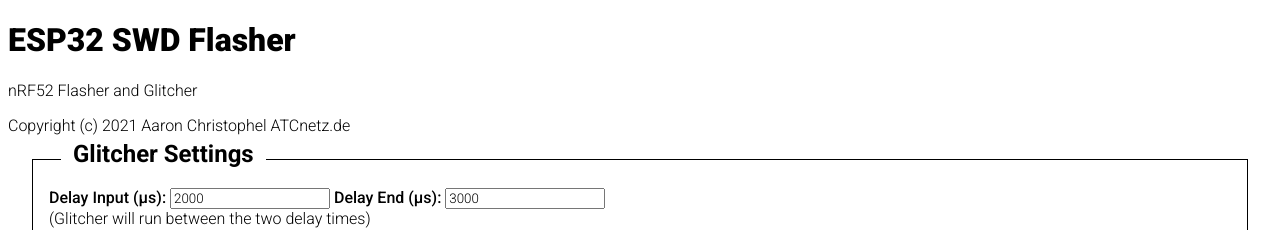
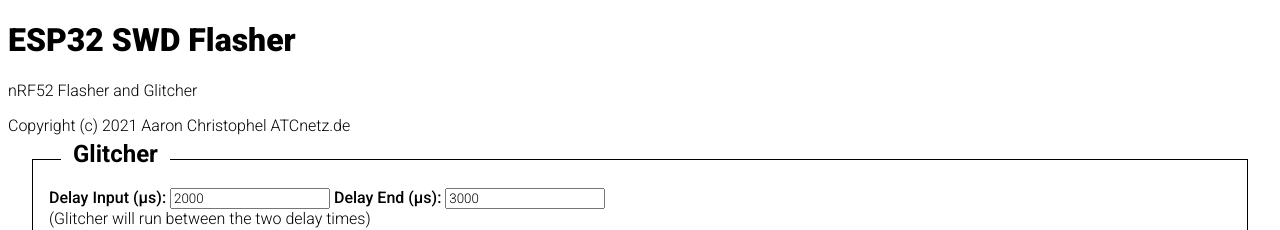
Before and after one commit to atc1441/ESP32_nRF52_SWD, a plain HTML site: page data/index.htm in a window 1280 px wide. Shown: the top 230 px of the page. Drawn offline with Linux system fonts and the light colour scheme; no server answers.

Commit message:
Update index.htm

```diff
--- a/data/index.htm
+++ b/data/index.htm
@@ -57,7 +57,7 @@
     </header>
     Copyright (c) 2021 Aaron Christophel ATCnetz.de
     <section>
-        <h2>Glitcher Settings</h2>
+        <h2>Glitcher</h2>
         <label for="delay">Delay Input (µs):</label>
         <input type="text" id="delay" name="delay" value="2000">
         <label for="delay_end">Delay End (µs):</label>
```
